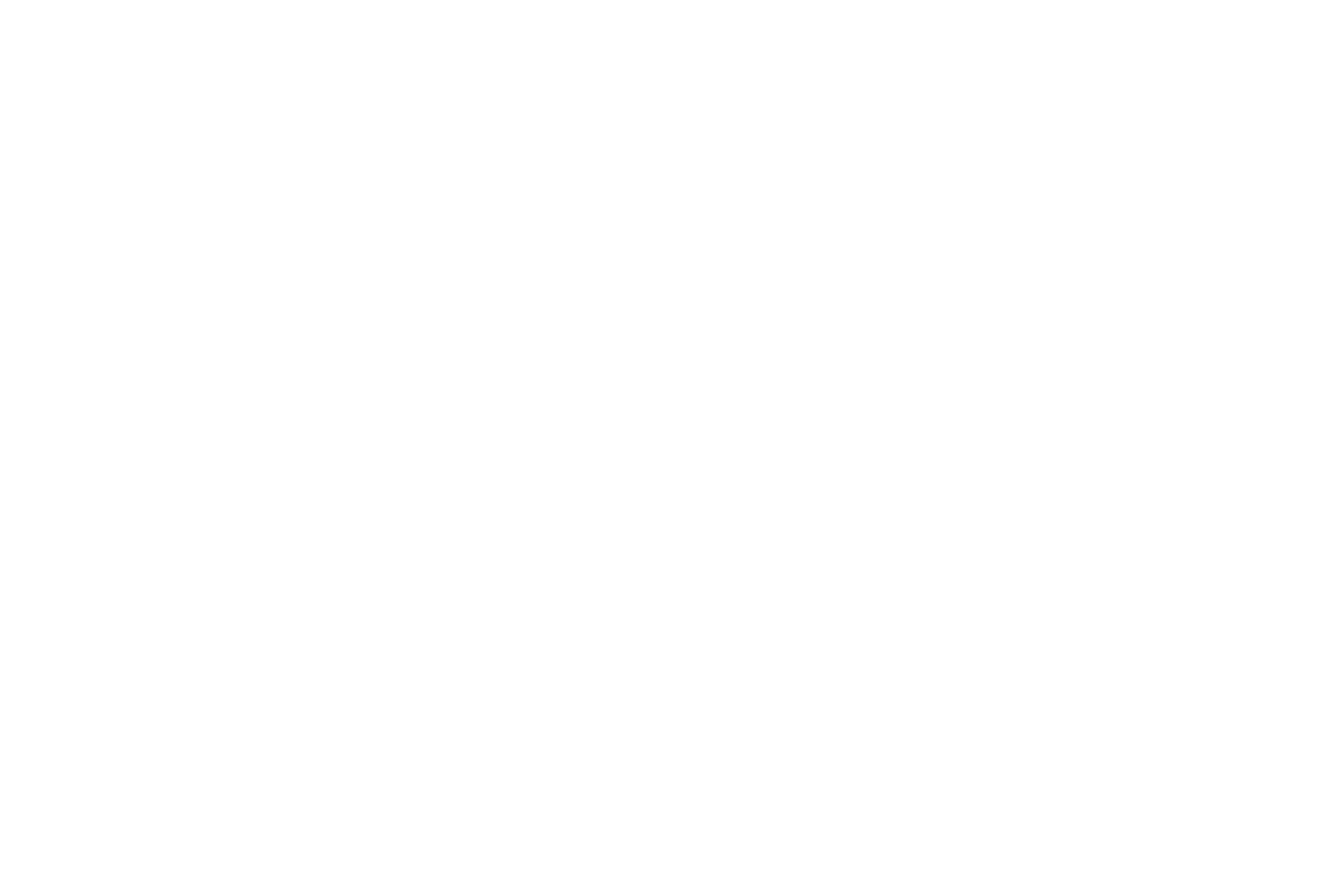
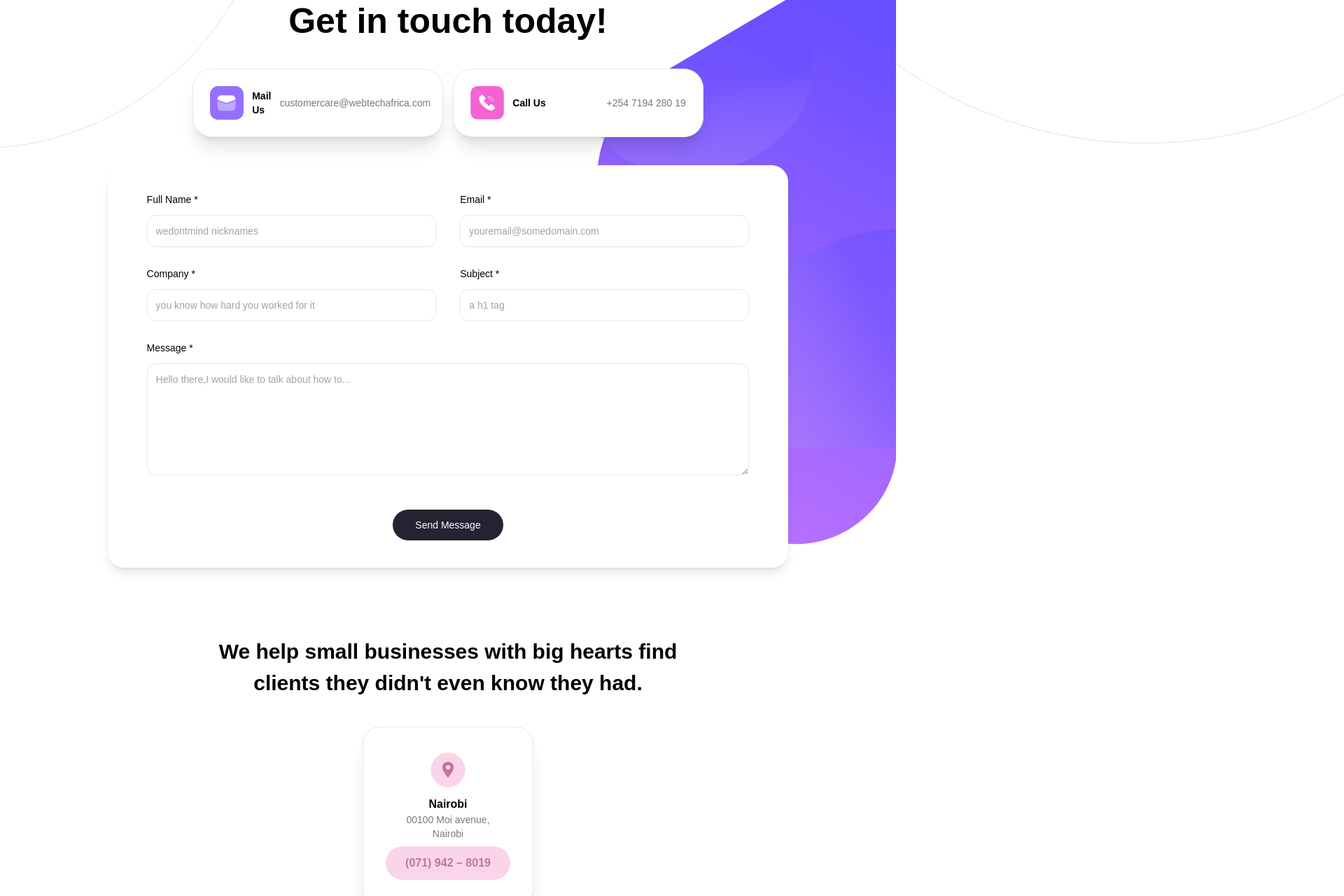
Before and after one commit to AmohPrince/project-webtechafrica, a React (Create React App) app: page /contact in a window 1280 px wide. Before the commit this address had no page. Shown: the part 240-1520 px from the top of the page at 70% size, 1920 px wide, since content can reach past the window. Before the commit the page ends 800 px from the top, so only its background shows below. Built offline with nearby package versions, Linux system fonts and the light colour scheme.

Commit message:
Added contact page Faqs remaining

```diff
--- a/src/App.tsx
+++ b/src/App.tsx
@@ -6,7 +6,7 @@ import Navbar from "./Components/Navbar";
 function App() {
   return (
     <>
-      <div className="px-[14%] relative py-14">
+      <div className="px-[12%] relative py-14">
         <Navbar />
         <Outlet />
         <Footer />
--- a/src/Assets/assets.tsx
+++ b/src/Assets/assets.tsx
@@ -44,8 +44,12 @@ import allInOne from "./AllInOne.svg";
 import advancedCharts from "./AdvancedCharts.svg";
 import womanWritingCode from "./womanwritingcode.svg";
 import manSlidingImages from "./manslidingimages.svg";
+import contactBlob from "./ContactBlob.svg";
+import MailLarge from "./MailLarge.svg";
 
 export const assets = {
+  MailLarge,
+  contactBlob,
   manSlidingImages,
   womanWritingCode,
   advancedCharts,
--- a/src/Components/Footer.jsx
+++ b/src/Components/Footer.jsx
@@ -88,10 +88,16 @@ const Footer = () => {
               Learn
             </Link>
             <Link
-              to="#contact-us"
+              to="/contact"
               className="hover:text-primaryOne transition-all hover:font-semibold"
             >
               Contact us
+            </Link>
+            <Link
+              to="/contact#faqs"
+              className="hover:text-primaryOne transition-all hover:font-semibold"
+            >
+              FAQS
             </Link>
           </div>
         </div>
--- /dev/null
+++ b/src/Components/Location.tsx
@@ -0,0 +1,23 @@
+import React from "react";
+
+const Location = ({ color }: { color: string }) => {
+  return (
+    <svg
+      width="50"
+      height="50"
+      viewBox="0 0 85 84"
+      fill="none"
+      xmlns="http://www.w3.org/2000/svg"
+    >
+      <circle cx="42.5" cy="42" r="42" fill={color} />
+      <path
+        fill-rule="evenodd"
+        clip-rule="evenodd"
+        d="M42.4286 61C42.4286 61 56.3571 43.6211 56.3571 35.9286C56.3571 28.236 50.1211 22 42.4286 22C34.736 22 28.5 28.236 28.5 35.9286C28.5 43.6211 42.4286 61 42.4286 61ZM42.8265 41.102C45.9035 41.102 48.398 38.6076 48.398 35.5306C48.398 32.4536 45.9035 29.9592 42.8265 29.9592C39.7495 29.9592 37.2551 32.4536 37.2551 35.5306C37.2551 38.6076 39.7495 41.102 42.8265 41.102Z"
+        fill="#C1749E"
+      />
+    </svg>
+  );
+};
+
+export default Location;
--- a/src/Components/Navbar.tsx
+++ b/src/Components/Navbar.tsx
@@ -63,6 +63,14 @@ const Navbar = () => {
           >
             Blog
           </Link>
+          <Link
+            to="/contact"
+            className={`active:text-primaryOne ${
+              basePath === "/contact" && "text-primaryOne font-bold"
+            }`}
+          >
+            Contact
+          </Link>
         </div>
         <button
           className={`bg-white px-8 rounded-full ml-10 font-semibold ${
--- /dev/null
+++ b/src/Pages/Contact.tsx
@@ -0,0 +1,117 @@
+import React from "react";
+import { assets } from "../Assets/assets";
+import { CircleBackGround } from "../Components/CircleBackGround";
+import Location from "../Components/Location";
+
+const Contact = () => {
+  const handleFormSubmit = (e: React.FormEvent<HTMLFormElement>) => {
+    e.preventDefault();
+    // console.log(e.target.value);
+  };
+  return (
+    <>
+      <CircleBackGround />
+      <img
+        src={assets.contactBlob}
+        alt="contact blob"
+        className="absolute right-0 z-0 w-1/3"
+      />
+      <div className="mt-[10%] relative z-10">
+        <h1 className="h1 text-center">Get in touch today!</h1>
+        <div className="flex justify-between mt-10 items-center w-3/4 mx-auto text-sm">
+          <div className="flex rounded-[28px] items-center p-6 w-[49%] shadow-xl border bg-white">
+            <img src={assets.MailLarge} alt="Mail" className="w-12 h-12" />
+            <p className="font-semibold mx-3">Mail Us</p>
+            <p className="text-secondaryFour ml-auto">
+              customercare@webtechafrica.com
+            </p>
+          </div>
+          <div className="flex rounded-[28px] items-center p-6 bg-white w-[49%] shadow-xl border">
+            <img src={assets.Phone} alt="Mail" className="w-12 h-12" />
+            <p className="font-semibold ml-3">Call Us</p>
+            <p className="text-secondaryFour ml-auto">+254 7194 280 19</p>
+          </div>
+        </div>
+        <form
+          className="rounded-3xl bg-white px-14 py-[4%] mt-10 shadow-lg text-sm flex flex-wrap justify-between gap-y-7"
+          onSubmit={handleFormSubmit}
+        >
+          <div className="w-[48%]">
+            <p className="font-medium">Full Name *</p>
+            <input
+              type="text"
+              name="FirstName"
+              className="border p-3 w-full rounded-xl mt-3"
+              placeholder="wedontmind nicknames"
+            />
+          </div>
+          <div className="w-[48%]">
+            <p className="font-medium">Email *</p>
+            <input
+              type="email"
+              name="Email"
+              className="border p-3 w-full rounded-xl mt-3"
+              placeholder="youremail@somedomain.com"
+            />
+          </div>
+          <div className="w-[48%]">
+            <p className="font-medium">Company *</p>
+            <input
+              type="text"
+              name="Company"
+              className="border p-3 w-full rounded-xl mt-3"
+              placeholder="you know how hard you worked for it"
+            />
+          </div>
+          <div className="w-[48%]">
+            <p className="font-medium">Subject *</p>
+            <input
+              type="text"
+              name="Subject"
+              className="border p-3 w-full rounded-xl mt-3"
+              placeholder="a h1 tag"
+            />
+          </div>
+          <div className="w-full">
+            <p className="font-medium">Message *</p>
+            <textarea
+              name="Message"
+              className="border p-3 w-full rounded-xl mt-3 h-[20vh]"
+              placeholder="Hello there,I would like to talk about how to..."
+            />
+          </div>
+          <button
+            type="submit"
+            className="rounded-full px-8 py-3 bg-secondaryThree text-white mx-auto hover:scale-110 transition-all mt-4"
+          >
+            Send Message
+          </button>
+        </form>
+        <section className="mt-[10%]">
+          <h3 className="h3 w-3/4 text-center mx-auto">
+            We help small businesses with big hearts find clients they didn't
+            even know they had.
+          </h3>
+          <div className="w-1/4 flex flex-col items-center border rounded-3xl py-9 mx-auto mt-10 shadow-xl">
+            <Location color="#FAD5E9" />
+            <h4 className="font-bold h4 text-base mt-3">Nairobi</h4>
+            <p className="default-paragraph text-center text-sm">
+              00100 Moi avenue,
+              <br /> Nairobi
+            </p>
+            <p className="bg-purple rounded-full py-3 px-7 mt-2 font-semibold text-purpleText">
+              (071) 942 – 8019
+            </p>
+          </div>
+        </section>
+        <section className="bg-primaryOne mt-[10%] faqs">
+          <h3 className="h3 text-white text-center py-[7%]">
+            Frequently Asked Questions
+          </h3>
+        </section>
+      </div>
+    </>
+  );
+};
+
+export default Contact;
--- a/src/index.css
+++ b/src/index.css
@@ -32,6 +32,9 @@
   .default-paragraph {
     @apply font-normal text-[18px] leading-[125.4%] text-secondaryFour;
   }
+  .show {
+    @apply outline outline-red-600 outline-1;
+  }
 }
 
 button.active {
@@ -45,10 +48,6 @@ button.active {
   padding: 0;
   box-sizing: border-box;
   font-family: "Nunito", sans-serif;
-}
-
-.show {
-  outline: 1px solid red;
 }
 
 .center-absolutely {
@@ -84,3 +83,9 @@ code {
 .email-input {
   background-color: rgba(255, 255, 255, 0.2);
 }
+
+.faqs {
+  width: inherit;
+  margin-left: -20%;
+  margin-right: -20%;
+}
--- a/src/index.tsx
+++ b/src/index.tsx
@@ -13,6 +13,7 @@ import BasicPricingPage from "./Pages/BasicPricingPage";
 import AdvancedPricingPage from "./Pages/AdvancedPricingPage";
 import Blog from "./Pages/Blog";
 import SingleBlog from "./Pages/SingleBlog";
+import Contact from "./Pages/Contact";
 
 const root = ReactDOM.createRoot(
   document.getElementById("root") as HTMLElement
@@ -30,6 +31,7 @@ root.render(
           <Route element={<AdvancedPricingPage />} path="pricing/advanced" />
           <Route element={<Blog />} path="blog" />
           <Route element={<SingleBlog />} path="blog/:title" />
+          <Route element={<Contact />} path="contact" />
         </Route>
       </Routes>
     </BrowserRouter>
--- a/tailwind.config.js
+++ b/tailwind.config.js
@@ -17,6 +17,8 @@ module.exports = {
         border: "#D3D3D3",
         orange: "#FFEECC",
         orangeText: "#C68A15",
+        purple: "#FAD5E9",
+        purpleText: "#C1749E",
       },
     },
   },
```
Also changed, not shown: src/Assets/ContactBlob.svg (added), src/Assets/MailLarge.svg (added).
